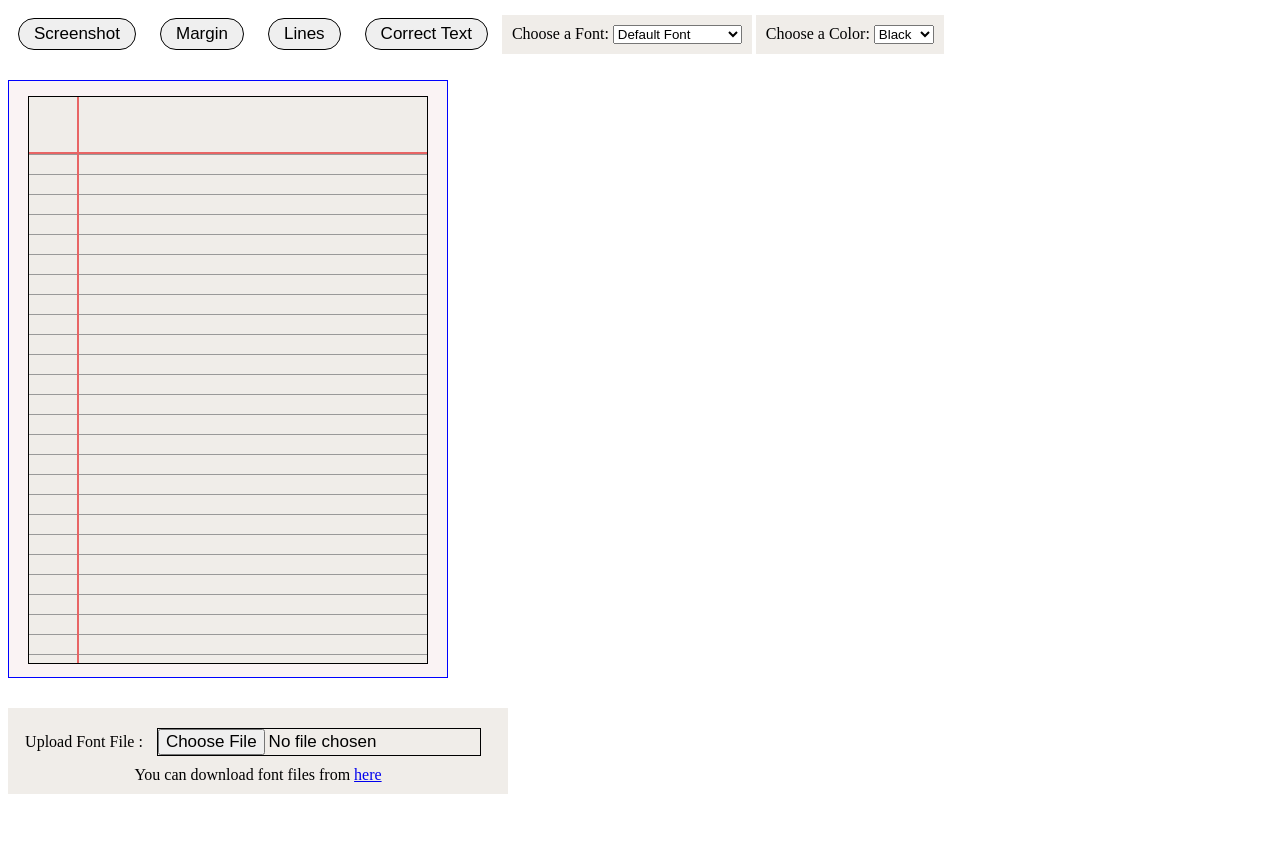
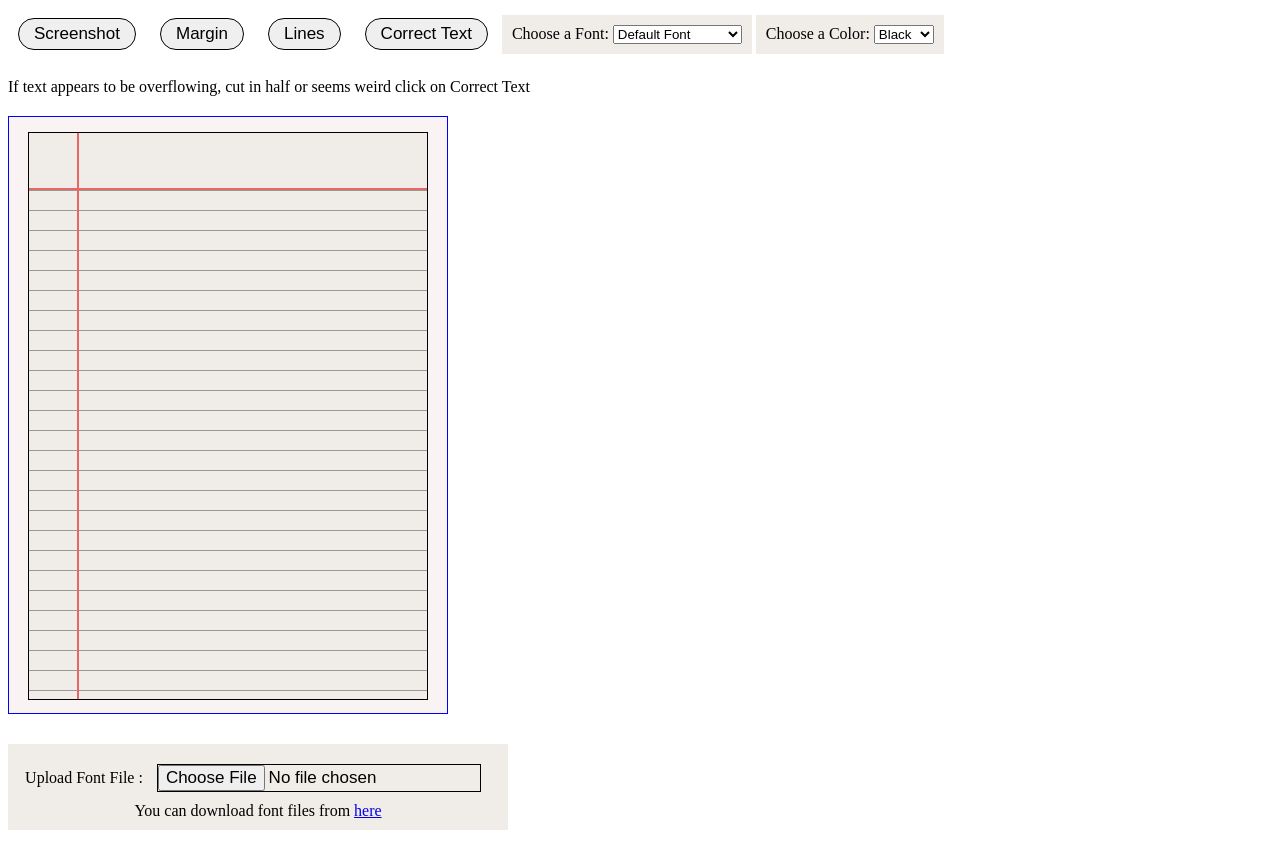
Before and after one commit to kritidipto-1234/text-to-handwriting, a website built with Parcel: page index.html in a window 1280 px wide. Shown: the top 842 px of the page. Built offline with nearby package versions, Linux system fonts and the light colour scheme.

Commit message:
some changes

```diff
--- a/index.html
+++ b/index.html
@@ -47,6 +47,9 @@
         </div>
     </div>
 
+    <br>
+    <div>If text appears to be overflowing, cut in half or seems weird click on Correct Text</div>
+
     <div class="textEditor" >
         <div class="pageContainer">
             <div class="container1 upper pageExtra">
```
Also changed, not shown: docs/index.html (+1 -1 lines).
